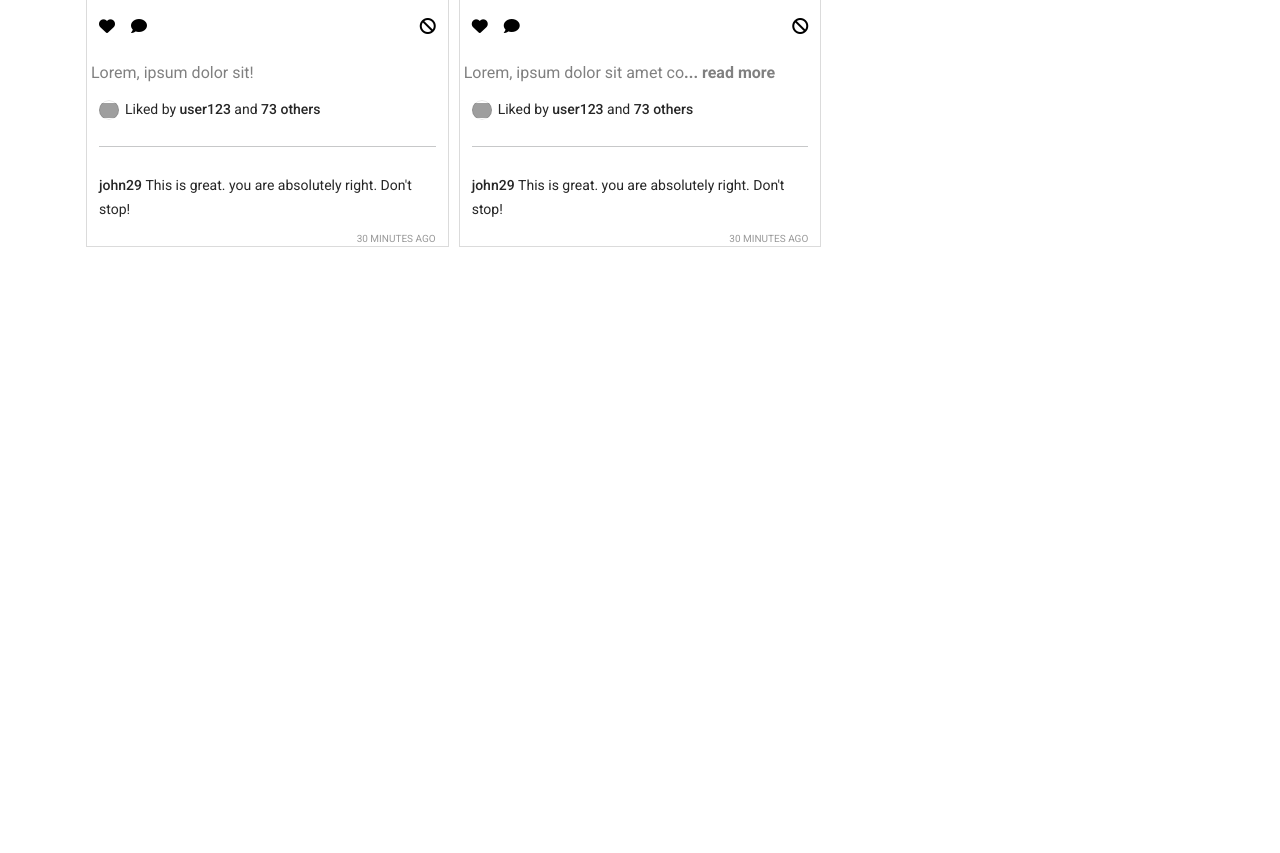
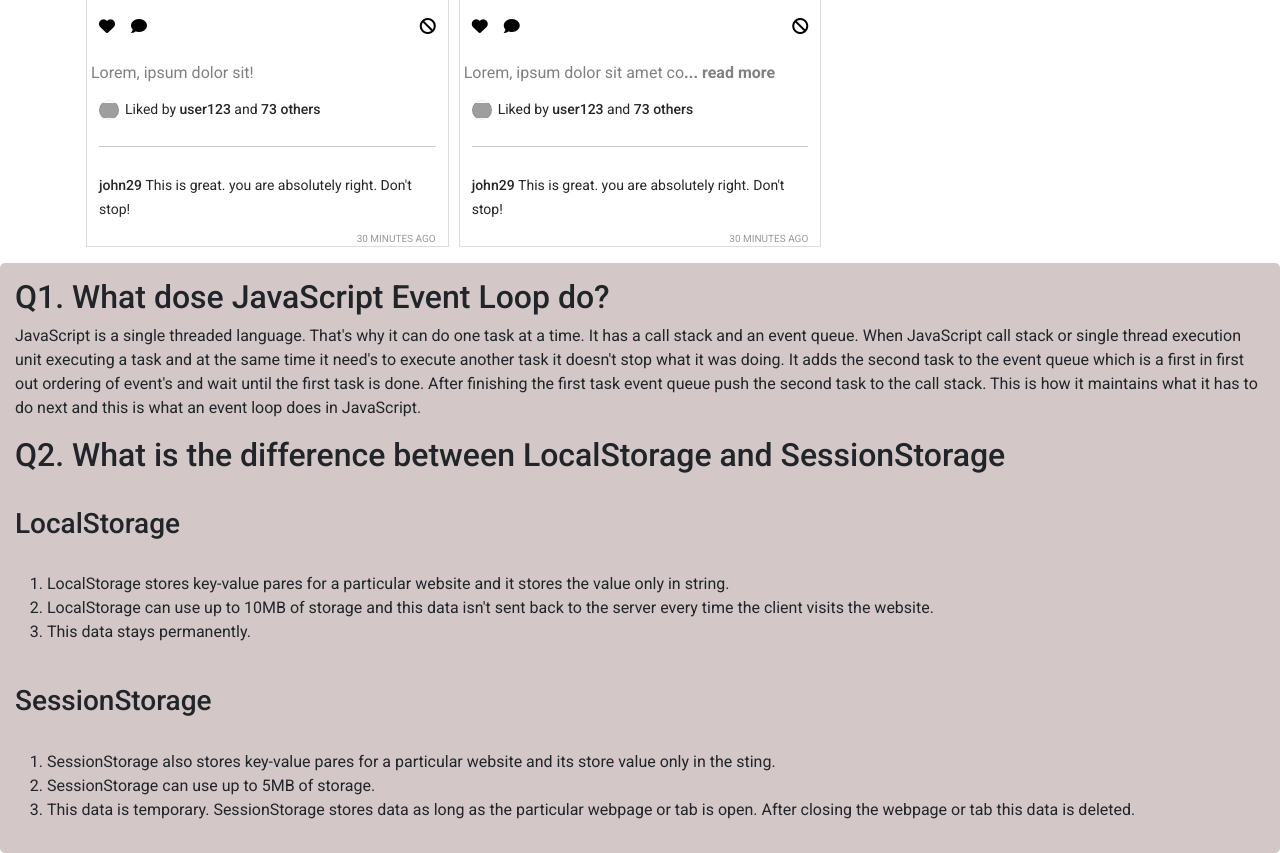
Before and after one commit to Ahamed-JI-Nabil/insta-sohor, a plain HTML site: page index.html in a window 1280 px wide. Shown: the part 1285-2138 px from the top of the page. Before the commit the page ends 1548 px from the top, so only its background shows below. Drawn offline with nearby package versions, Linux system fonts and the light colour scheme; grey boxes are pictures that could not be loaded.

Commit message:
question answred

```diff
--- a/css/style.css
+++ b/css/style.css
@@ -245,6 +245,12 @@ img {
   display: none;
 }
 
+#question-ans{
+  background-color: rgb(211, 199, 199);
+  padding: 15px;
+  border-radius: 5px;
+}
+
 @media only screen and (max-width: 992px) {
   #posts {
     grid-template-columns: repeat(2, 1fr);
--- a/index.html
+++ b/index.html
@@ -77,6 +77,40 @@
             <h1>Reported posts</h1>
         </div>
     </main>
+    <section id="question-ans">
+        <div>
+            <h2>Q1. What dose JavaScript Event Loop do?</h2>
+            <p>JavaScript is a single threaded language. That's why it can do one task at a time. It has a call stack
+                and an event queue. When JavaScript call stack or single thread execution unit executing a task and at
+                the same time it need's to execute another task it doesn't stop what it was doing. It adds the second
+                task to the event queue which is a first in first out ordering of event's and wait until the first task
+                is done. After finishing the first task event queue push the second task to the call stack. This is how
+                it maintains what it has to do next and this is what an event loop does in JavaScript.</p>
+
+            <h2>Q2. What is the difference between LocalStorage and SessionStorage</h2>
+            <br>
+            <h3>LocalStorage</h3>
+            <ol>
+                <br>
+                <li>LocalStorage stores key-value pares for a particular website and it stores the value only in string.
+                </li>
+                <li>LocalStorage can use up to 10MB of storage and this data isn't sent back to the server every time
+                    the client visits the website.</li>
+                <li>This data stays permanently.</li>
+            </ol>
+            <br>
+            <h3>SessionStorage</h3>
+            <ol>
+                <br>
+                <li>SessionStorage also stores key-value pares for a particular website and its store value only in the
+                    sting.
+                </li>
+                <li> SessionStorage can use up to 5MB of storage.</li>
+                <li>This data is temporary. SessionStorage stores data as long as the particular webpage or tab is open.
+                    After closing the webpage or tab this data is deleted.</li>
+            </ol>
+        </div>
+    </section>
     <footer></footer>
 
         <!-- add javascript  file  -->
--- a/js/app.js
+++ b/js/app.js
@@ -96,9 +96,8 @@ const createPost = (post) => {
 
                   <div class="post__indicators"></div>
 
-                  <button class="post__button post__button--align-right" onclick="reportPost(${
-                      post.id
-                  })">
+                  <button class="post__button post__button--align-right" onclick="reportPost(${post.id
+    })">
                     <i class="fa-solid fa-ban"></i>
                   </button>
                 </div>
```
Lines whose indentation alone changed are shown as unchanged.
